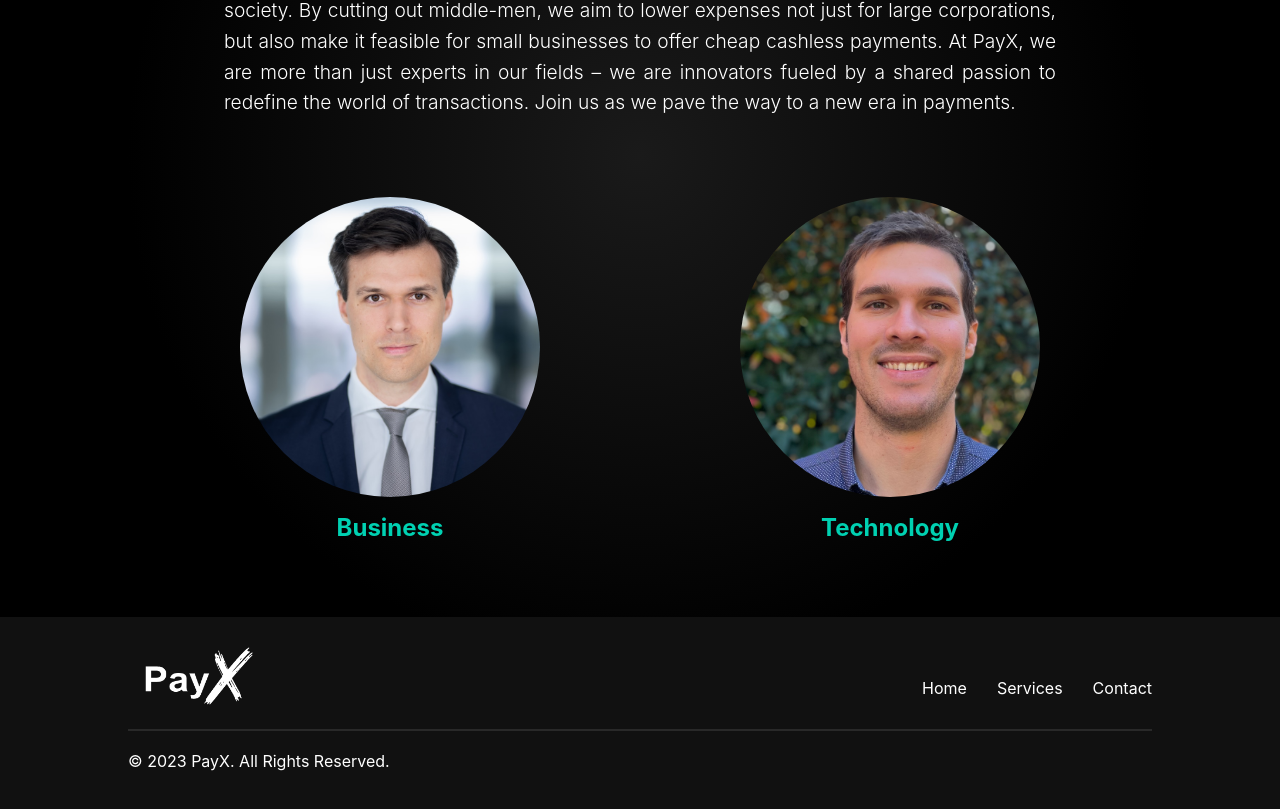
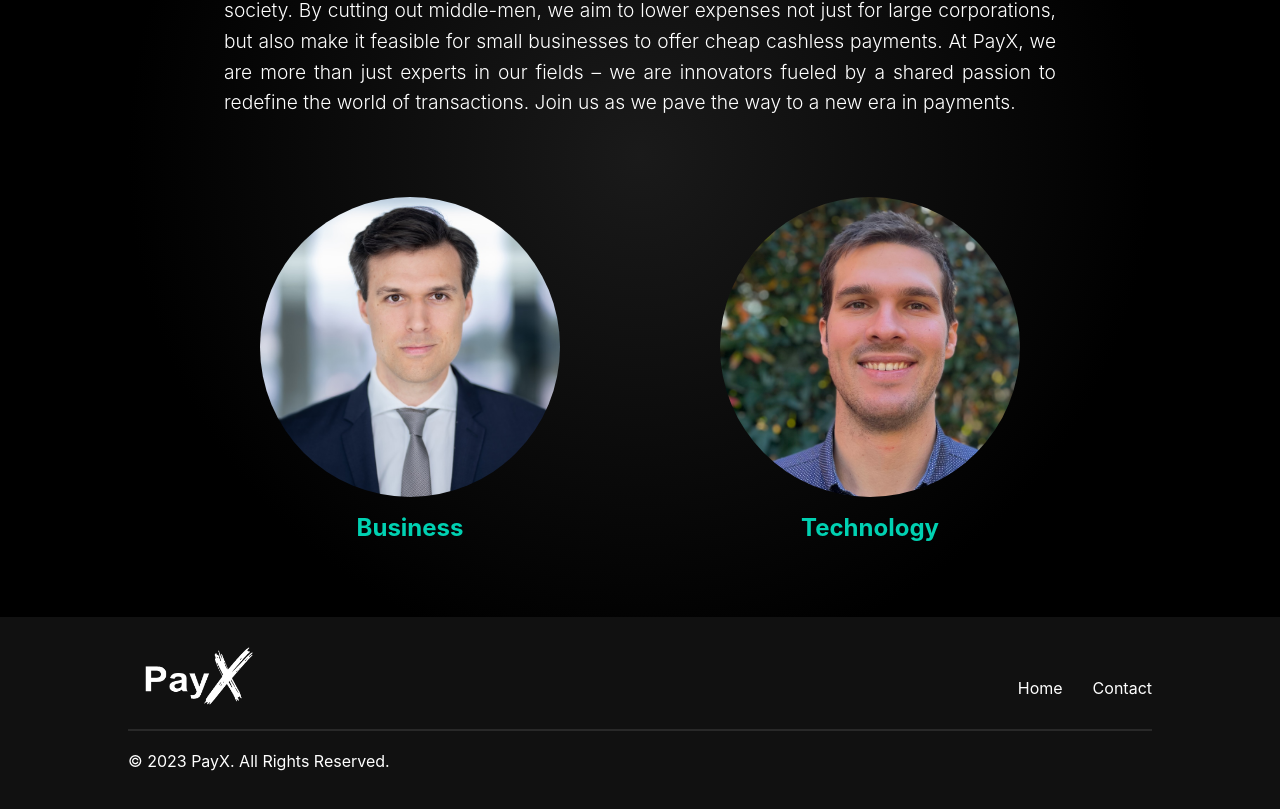
Before and after one commit to Flizpay/pay-with-x.github.io, a React (Create React App) app: page / in a window 1280 px wide. Shown: the part 4329-5138 px from the top of the page. Built offline with nearby package versions, Linux system fonts and the light colour scheme; the HTML template or start-up script is replaced by a standard one.

Commit message:
github pages9

```diff
--- a/src/components/mobile/Footer.js
+++ b/src/components/mobile/Footer.js
@@ -9,10 +9,10 @@ const styles = {
     footerTop: {
         display: 'flex',
         justifyContent: 'space-between',
-        alignItems: 'flex-start',  // Align items to the top
+        alignItems: 'center',  // This should already center the items vertically.
         borderBottom: '2px solid rgba(255, 255, 255, 0.1)',
-        paddingBottom: '10px',
-        marginBottom: '10px',
+        paddingBottom: '20px',
+        marginBottom: '20px',
     },
     logo: {
         height: '110px',
@@ -58,7 +58,6 @@ function Footer() {
                 <img src="/logo.png" alt="PayX Logo" style={styles.logo} />
                 <div style={styles.nav}>
                     <div onClick={() => scrollToSection('home')} style={styles.footerLink}>Home</div>
-                    <a href="/services" style={styles.footerLink}>Services</a>
                     <a href="/contact" style={styles.footerLink}>Contact</a>
                 </div>
             </div>
--- a/src/components/web/Footer.js
+++ b/src/components/web/Footer.js
@@ -67,7 +67,6 @@ function Footer() {
                 <img src="/logo.png" alt="PayX Logo" style={styles.logo} />
                 <div style={styles.nav}>
                     <div onClick={() => scrollToSection('home')} style={styles.footerLink}>Home</div>
-                    <a href="/services" style={styles.footerLink}>Services</a>
                     <a href="/contact" style={styles.footerLink}>Contact</a>
                 </div>
             </div>
--- a/src/screens/mobile/Customer.js
+++ b/src/screens/mobile/Customer.js
@@ -51,7 +51,8 @@ const mobileStyles = {
         flexDirection: 'row',  // Change to row for side by side
         flexWrap: 'wrap',      // Wrap onto next line when out of space
         alignItems: 'center',
-        justifyContent: 'center'  // Center the items
+        justifyContent: 'center',  // Center the items
+        marginTop: '60px'  // Add this line to increase distance
     },
     benefit: {
         textAlign: 'center',
--- a/src/screens/web/AboutUs.js
+++ b/src/screens/web/AboutUs.js
@@ -17,7 +17,8 @@ const styles = {
         position: 'relative',
         width: '300px',
         height: '300px',
-        margin: '0 100px 50px 100px',  // Increased margin for more spacing
+        margin: '0 80px',  // Reduced margin for spacing to bring images closer
+        marginBottom:'50px'
     },
     image: {
         width: '100%',
```
Also changed, not shown: 7 other files (tests, documents, lock files or other folders).
